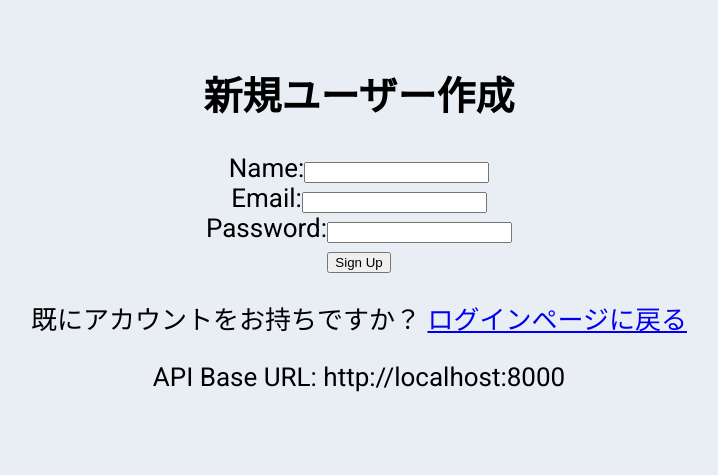
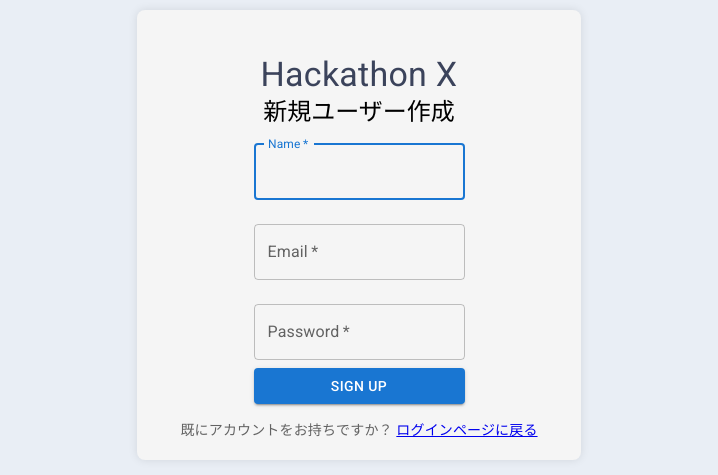
Before and after one commit to IrieAkari/hackathon_fe, a React (Create React App) app in the folder my-app/: page /signup in a window 1280 px wide. Shown: the part 175-650 px from the top of the page, without its empty margins (281-999 px from the left). Built offline with nearby package versions, Linux system fonts and the light colour scheme.

Commit message:
add product

```diff
--- /dev/null
+++ b/my-app/src/components/LoginForm.css
@@ -0,0 +1,27 @@
+.login-container {
+    max-width: 1000px;
+    margin: 20 auto;
+    margin-top: 20px;
+    padding: 20px;
+    background-color: #f5f5f5;
+    border-radius: 8px;
+    box-shadow: 0 0 10px rgba(0, 0, 0, 0.1);
+}
+
+.login-title {
+    color: #3a425afe;
+    margin-bottom: 20px;
+}
+
+.login-input {
+    width: 600px;
+    margin-bottom: 20px;
+}
+
+.login-button {
+    margin-top: 20px;
+    margin-bottom: 20px;
+    width: 300px;
+    color: white;
+    background-color: #3a425afe;
+}
--- a/my-app/src/components/LoginForm.tsx
+++ b/my-app/src/components/LoginForm.tsx
@@ -2,7 +2,8 @@ import React, { useState } from 'react';
 import { useNavigate, Link } from 'react-router-dom';
 import { signInWithEmailAndPassword } from 'firebase/auth';
 import { fireAuth } from '../firebase';
-//const API_BASE_URL = process.env.REACT_APP_API_BASE_URL;
+import { Container, TextField, Button, Typography, Box, Alert } from '@mui/material';
+import './LoginForm.css'; // CSSファイルをインポート
 
 const LoginForm: React.FC = () => {
     const [email, setEmail] = useState<string>('');
@@ -36,32 +37,71 @@ const LoginForm: React.FC = () => {
     };
 
     return (
-        <div>
-            <form onSubmit={handleLogin}>
-                <h2>ログイン</h2>
-                <div>
-                    <label>Email:</label>
-                    <input
-                        type="email"
+        <Container maxWidth="xs" className="login-container">
+            <Box
+                sx={{
+                    mt: 3,
+                    display: 'flex',
+                    flexDirection: 'column',
+                    alignItems: 'center',
+                }}
+            >
+                <Typography component="h1" variant="h4" className="login-title">
+                    Hackathon X
+                </Typography>
+                <Box
+                    component="form"
+                    onSubmit={handleLogin}
+                    sx={{
+                        display: 'flex',
+                        flexDirection: 'column',
+                        alignItems: 'center',
+                    }}
+                >
+                    <Typography component="h1" variant="h5">
+                        ログイン
+                    </Typography>
+                    <TextField
+                        margin="normal"
+                        required
+                        fullWidth
+                        id="email"
+                        label="Email"
+                        name="email"
+                        autoComplete="email"
+                        autoFocus
                         value={email}
                         onChange={(e) => setEmail(e.target.value)}
+                        className="login-input"
                     />
-                </div>
-                <div>
-                    <label>Password:</label>
-                    <input
+                    <TextField
+                        margin="normal"
+                        required
+                        fullWidth
+                        name="password"
+                        label="Password"
                         type="password"
+                        id="password"
+                        autoComplete="current-password"
                         value={password}
                         onChange={(e) => setPassword(e.target.value)}
+                        className="login-input"
                     />
-                </div>
-                <button type="submit">Login</button>
-                {error && <p style={{ color: 'red' }}>{error}</p>}
-            </form>
-            <p>
-                アカウントをお持ちでないですか？ <Link to="/signup">新規登録</Link>
-            </p>
-        </div>
+                    <Button
+                        type="submit"
+                        fullWidth
+                        variant="contained"
+                        className="login-button"
+                    >
+                        Login
+                    </Button>
+                    {error && <Alert severity="error">{error}</Alert>}
+                </Box>
+                <Typography variant="body2" color="text.secondary" align="center" sx={{ mt: 2 }}>
+                    アカウントをお持ちでないですか？ <Link to="/signup">新規登録</Link>
+                </Typography>
+            </Box>
+        </Container>
     );
 };
 
--- a/my-app/src/components/Mypage.tsx
+++ b/my-app/src/components/Mypage.tsx
@@ -69,7 +69,7 @@ const Mypage: React.FC = () => {
             {/* <div style={{ position: 'fixed', top: 10, right: 10 }}>
                 <button onClick={handleDeleteAccount}>Delete Account</button>
             </div> */}
-            <h1>マイページ</h1>
+            <h1 className='mypage' >My Page</h1>
             {error && <p style={{ color: 'red' }}>{error}</p>}
             <div>
                 {Array.isArray(posts) && posts.length > 0 ? (
--- a/my-app/src/components/Page.css
+++ b/my-app/src/components/Page.css
@@ -107,12 +107,16 @@ body {
     padding: 20px;
     margin-top: 10px;
     margin-bottom: 10px;
-    margin-left: 40px;
+    margin-left: 100px;
+    border-left: 5px solid #3a425afe;
+
 
     width: 1000px;
     box-sizing: border-box;
     word-wrap: break-word; /* 投稿内容を改行する */
     position: relative; /* 親要素に相対位置を設定 */
+
+
 }
 
 .fixed-bottom-right {
@@ -140,3 +144,46 @@ body {
     justify-content: center; /* 中央寄せ */
     margin: 0 20px; /* サイドバーと投稿間の余白 */
 }
+
+.mypage{
+    color: #3a425afe;
+    padding: 20px;
+    margin: 0px 0;
+    width: 100%;
+    max-width: 1200px;
+    min-width: 500px;
+    box-sizing: border-box;
+    word-wrap: break-word; /* 投稿内容を改行する */
+    position: relative; /* 親要素に相対位置を設定 */
+}
+
+.login-input {
+    width: 600px;
+    margin-bottom: 20px;
+    background-color: #f5f5f5;
+}
+
+.login-button {
+    margin-top: 20px;
+    margin-bottom: 20px;
+    width: 300px;
+    color: white;
+    background-color: #3a425afe;
+}
+
+
+.login-button-back {
+    margin-top: 20px;
+    margin-bottom: 20px;
+    width: 80px;
+    color: #3a425afe;
+    border-color: #3a425afe;
+}
+
+.reply-button {
+    margin-top: 20px;
+    margin-bottom: 0px;
+    width: 150px;
+    height: 50px;
+    color: #3a425afe;
+}
--- a/my-app/src/components/PostDetail.tsx
+++ b/my-app/src/components/PostDetail.tsx
@@ -159,13 +159,13 @@ const PostDetail: React.FC = () => {
                     </span>
                 )}
                 <button
-                    onClick={handleCreateReplyClick}
-                    className="create-reply-button"
+                    type="submit"
+                    color="primary"
+                    className='reply-button'
                 >
                     リプライ
                 </button>
             </div>
-            <h3>リプライ</h3>
             {replies && replies.length > 0 ? (
                 replies.map(reply => (
                     <div
--- /dev/null
+++ b/my-app/src/components/SignUpForm.css
@@ -0,0 +1,34 @@
+.login-container {
+    max-width: 1000px;
+    margin: 20 auto;
+    margin-top: 20px;
+    padding: 20px;
+    background-color: #f5f5f5;
+    border-radius: 8px;
+    box-shadow: 0 0 10px rgba(0, 0, 0, 0.1);
+}
+
+.login-title {
+    color: #3a425afe;
+    margin-bottom: 20px;
+}
+
+.login-input {
+    width: 600px;
+    margin-bottom: 20px;
+}
+
+.login-button {
+    margin-top: 20px;
+    margin-bottom: 20px;
+    width: 300px;
+    color: white;
+    background-color: #3a425afe;
+}
+
+.login-button-back {
+    margin-top: 20px;
+    margin-bottom: 20px;
+    width: 80px;
+    color: #3a425afe;
+}
--- a/my-app/src/components/SignUpForm.tsx
+++ b/my-app/src/components/SignUpForm.tsx
@@ -2,6 +2,8 @@ import React, { useState } from 'react';
 import { Link } from 'react-router-dom';
 import { createUserWithEmailAndPassword, fetchSignInMethodsForEmail } from 'firebase/auth';
 import { fireAuth } from '../firebase';
+import { Container, TextField, Button, Typography, Box, Alert } from '@mui/material';
+
 const API_BASE_URL = process.env.REACT_APP_API_BASE_URL;
 
 const SignUpForm: React.FC = () => {
@@ -50,42 +52,84 @@ const SignUpForm: React.FC = () => {
     };
 
     return (
-        <div>
-            <form onSubmit={handleSignUp}>
-                <h2>新規ユーザー作成</h2>
-                <div>
-                    <label>Name:</label>
-                    <input
-                        type="text"
+        <Container maxWidth="xs" className="login-container">
+            <Box
+                sx={{
+                    mt: 3,
+                    display: 'flex',
+                    flexDirection: 'column',
+                    alignItems: 'center',
+                }}
+            >
+                <Typography component="h1" variant="h4" className="login-title">
+                    Hackathon X
+                </Typography>
+                <Box
+                    component="form"
+                    onSubmit={handleSignUp}
+                    sx={{
+                        display: 'flex',
+                        flexDirection: 'column',
+                        alignItems: 'center',
+                    }}
+                >
+                    <Typography component="h1" variant="h5">
+                        新規ユーザー作成
+                    </Typography>
+                    <TextField
+                        margin="normal"
+                        required
+                        fullWidth
+                        id="name"
+                        label="Name"
+                        name="name"
+                        autoComplete="name"
+                        autoFocus
                         value={name}
                         onChange={(e) => setName(e.target.value)}
-                        maxLength={15} // ユーザー名の最大文字数を15に設定
+                        inputProps={{ maxLength: 15 }} // ユーザー名の最大文字数を15に設定
+                        className="login-input"
                     />
-                </div>
-                <div>
-                    <label>Email:</label>
-                    <input
-                        type="email"
+                    <TextField
+                        margin="normal"
+                        required
+                        fullWidth
+                        id="email"
+                        label="Email"
+                        name="email"
+                        autoComplete="email"
                         value={email}
                         onChange={(e) => setEmail(e.target.value)}
+                        className="login-input"
                     />
-                </div>
-                <div>
-                    <label>Password:</label>
-                    <input
+                    <TextField
+                        margin="normal"
+                        required
+                        fullWidth
+                        name="password"
+                        label="Password"
                         type="password"
+                        id="password"
+                        autoComplete="current-password"
                         value={password}
                         onChange={(e) => setPassword(e.target.value)}
+                        className="login-input"
                     />
-                </div>
-                <button type="submit">Sign Up</button>
-                {error && <p style={{ color: 'red' }}>{error}</p>}
-            </form>
-            <p>
-                既にアカウントをお持ちですか？ <Link to="/">ログインページに戻る</Link>
-            </p>
-            <p>API Base URL: {API_BASE_URL}</p>
-        </div>
+                    <Button
+                        type="submit"
+                        fullWidth
+                        variant="contained"
+                        className="login-button"
+                    >
+                        Sign Up
+                    </Button>
+                    {error && <Alert severity="error">{error}</Alert>}
+                </Box>
+                <Typography variant="body2" color="text.secondary" align="center" sx={{ mt: 2 }}>
+                    既にアカウントをお持ちですか？ <Link to="/">ログインページに戻る</Link>
+                </Typography>
+            </Box>
+        </Container>
     );
 };
 
```
Also changed, not shown: my-app/src/components/CreatePost.tsx (+37 -17 lines), my-app/src/components/CreateReply.tsx (+47 -19 lines).
